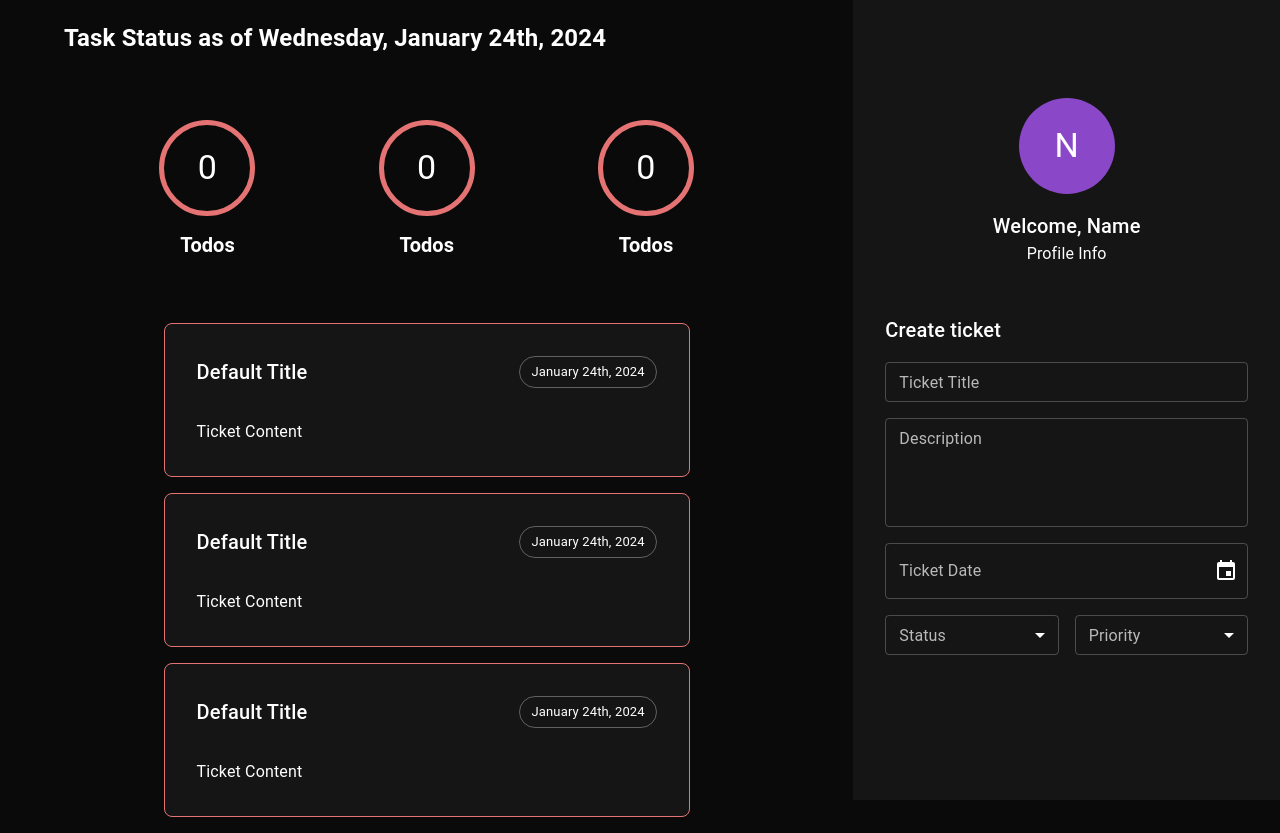
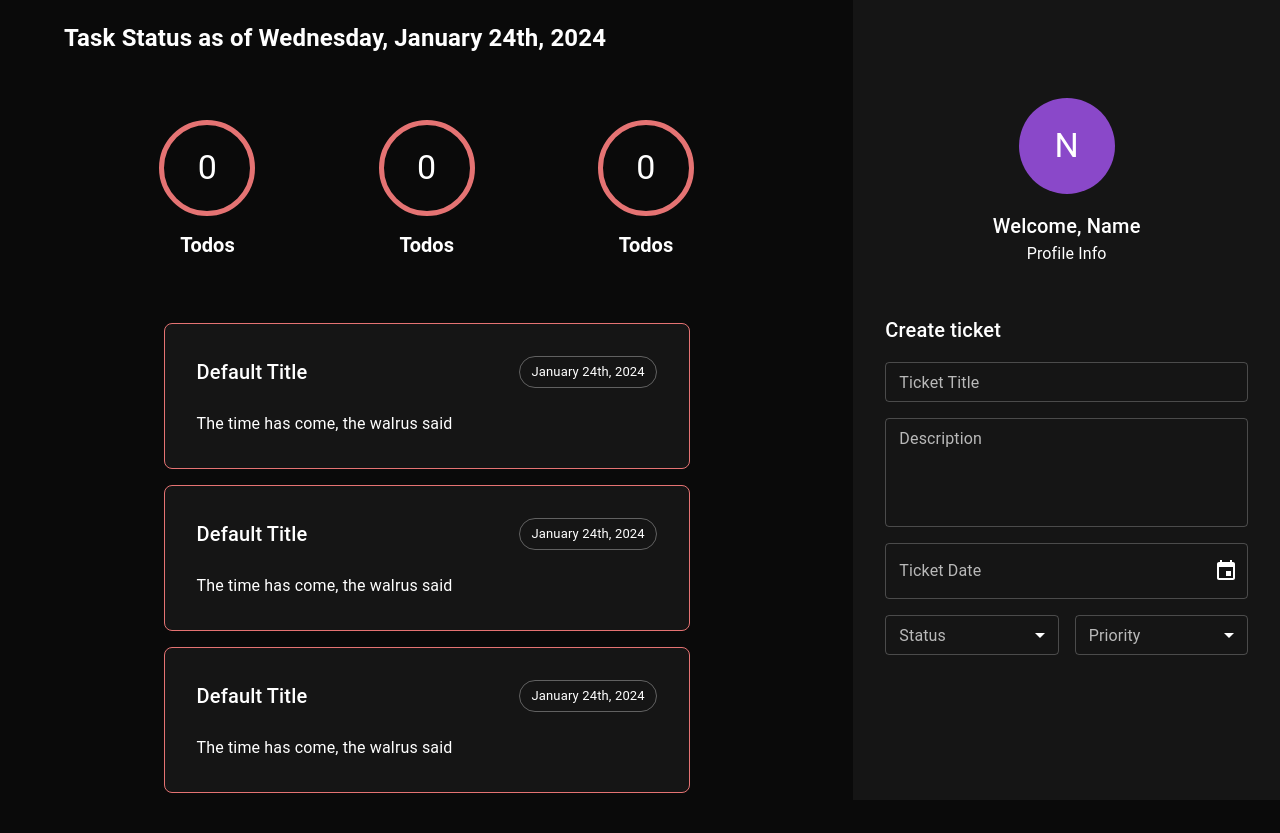
Before and after one commit to lokeam/ts-ticket-mgr, a React (Create React App) app: page / in a window 1280 px wide. After the commit the page ends 809 px from the top, so only its background shows below. Built offline with nearby package versions, Linux system fonts and the light colour scheme.

Commit message:
feat: add TicketDescription component to Ticket

```diff
--- /dev/null
+++ b/src/components/ticket/_ticketDescription.tsx
@@ -0,0 +1,20 @@
+import React, { FC, ReactElement } from 'react';
+import { Box, Typography } from   '@mui/material';
+import { DescriptionText } from './interfaces/TicketDescription';
+import PropTypes from 'prop-types';
+
+export const TicketDescription: FC<DescriptionText> = (
+  props,
+): ReactElement => {
+  const { description = 'The time has come, the walrus said' } = props;
+
+  return (
+    <Box>
+      <Typography>{description}</Typography>
+    </Box>
+  );
+};
+
+TicketDescription.propTypes = {
+  description: PropTypes.string,
+};
--- a/src/components/ticket/_ticketHeader.tsx
+++ b/src/components/ticket/_ticketHeader.tsx
@@ -17,7 +17,7 @@ export const TicketHeader: FC<TicketDateTitle> = (
       display="flex"
       width="100%"
       justifyContent="space-between"
-      mb={4}
+      mb={3}
     >
       <Box>
         <Typography variant="h6">{title}</Typography>
--- /dev/null
+++ b/src/components/ticket/interfaces/TicketDescription.ts
@@ -0,0 +1,3 @@
+export interface DescriptionText {
+  description?: string;
+};
--- a/src/components/ticket/ticket.tsx
+++ b/src/components/ticket/ticket.tsx
@@ -1,6 +1,7 @@
 import React, { FC, ReactElement } from 'react';
 import { Box } from '@mui/material';
 import { TicketHeader } from './_ticketHeader';
+import { TicketDescription } from './_ticketDescription';
 
 export const Ticket: FC = ():ReactElement => {
   return (
@@ -20,7 +21,7 @@ export const Ticket: FC = ():ReactElement => {
       }}
     >
       <TicketHeader />
-      Ticket Content
+      <TicketDescription />
     </Box>
   );
 };
```
